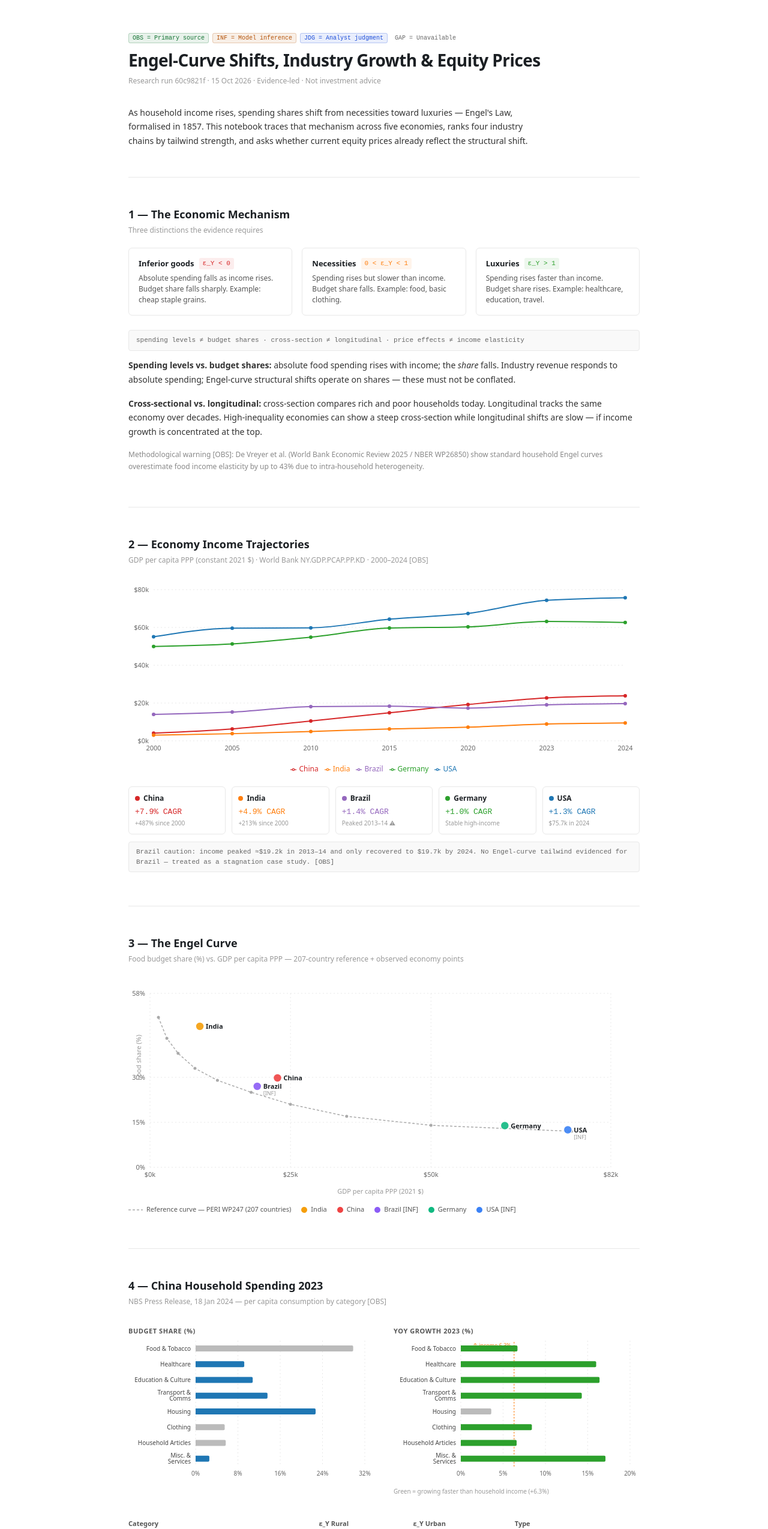
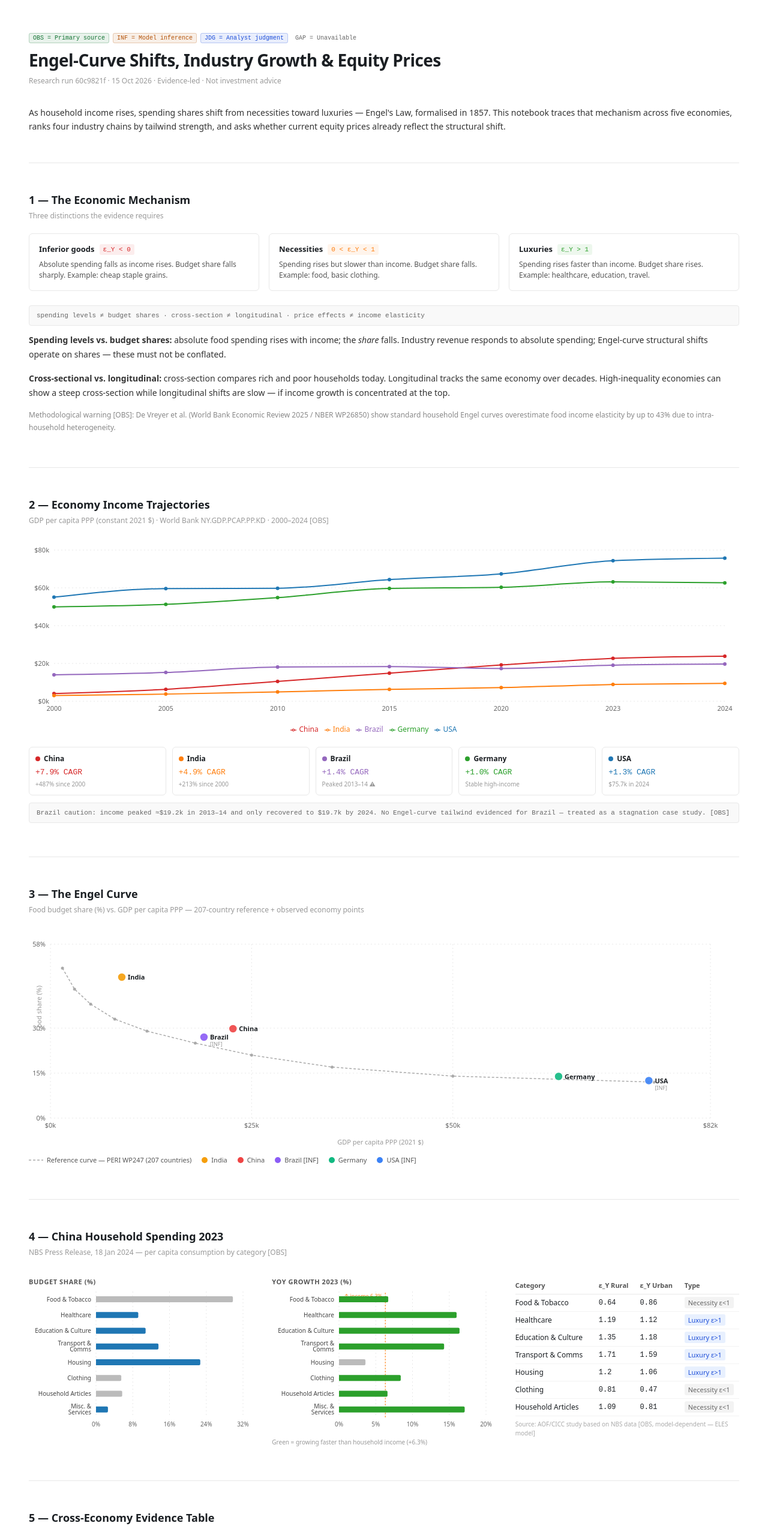
Before and after one commit to Replicant-Partners/engelscurves1, a Next.js app: page / in a window 1280 px wide. Shown: the top 2549 px of the page at 60% size. Built offline with nearby package versions, Linux system fonts and the light colour scheme.

Commit message:
layout: full-width page, 4-col chains, 3-col China chart

```diff
--- a/app/page.tsx
+++ b/app/page.tsx
@@ -9,7 +9,7 @@ const ScenarioTree       = dynamic(() => import('@/components/ScenarioTree'),
 const DataGapsTable      = dynamic(() => import('@/components/DataGapsTable'),      { ssr: false })
 
 // ── Observable-style layout constants ──────────────────────────
-const PAGE: React.CSSProperties   = { maxWidth: 900, margin: '0 auto', padding: '48px 24px 120px', fontFamily: 'system-ui, -apple-system, sans-serif', color: '#1b1f23' }
+const PAGE: React.CSSProperties   = { width: '100%', padding: '48px 48px 120px', fontFamily: 'system-ui, -apple-system, sans-serif', color: '#1b1f23', boxSizing: 'border-box' }
 const H1: React.CSSProperties     = { fontSize: 28, fontWeight: 700, letterSpacing: '-0.02em', margin: '0 0 8px', lineHeight: 1.2 }
 const H2: React.CSSProperties     = { fontSize: 18, fontWeight: 700, margin: '0 0 4px', color: '#1b1f23' }
 const BYLINE: React.CSSProperties = { fontSize: 12, color: '#999', marginBottom: 32, marginTop: 0 }
@@ -42,7 +42,7 @@ export default function Home() {
         </div>
         <h1 style={H1}>Engel-Curve Shifts, Industry Growth & Equity Prices</h1>
         <p style={BYLINE}>Research run 60c9821f · 15 Oct 2026 · Evidence-led · Not investment advice</p>
-        <p style={{ ...PROSE, maxWidth: 680 }}>
+        <p style={PROSE}>
           As household income rises, spending shares shift from necessities toward luxuries — Engel&apos;s Law, formalised in 1857.
           This notebook traces that mechanism across five economies, ranks four industry chains by tailwind strength, and asks
           whether current equity prices already reflect the structural shift.
--- a/components/ChinaSpendingChart.tsx
+++ b/components/ChinaSpendingChart.tsx
@@ -4,7 +4,7 @@ import { chinaSpending2023 } from '@/data/research'
 
 export default function ChinaSpendingChart() {
   return (
-    <div style={{ display: 'grid', gridTemplateColumns: '1fr 1fr', gap: 32 }}>
+    <div style={{ display: 'grid', gridTemplateColumns: '1fr 1fr 1fr', gap: 32 }}>
       <div>
         <p style={{ fontSize: 11, fontWeight: 600, color: '#555', textTransform: 'uppercase', letterSpacing: '.05em', marginBottom: 8 }}>Budget Share (%)</p>
         <ResponsiveContainer width="100%" height={240}>
@@ -38,7 +38,7 @@ export default function ChinaSpendingChart() {
       </div>
 
       {/* Elasticity table */}
-      <div style={{ gridColumn: '1 / -1' }}>
+      <div>
         <table style={{ width: '100%', borderCollapse: 'collapse', fontSize: 12 }}>
           <thead>
             <tr style={{ borderBottom: '1px solid #e8e8e8' }}>
--- a/components/IndustryChains.tsx
+++ b/components/IndustryChains.tsx
@@ -23,7 +23,7 @@ const tailwindBadge = (t: string): React.CSSProperties => {
 
 export default function IndustryChains() {
   return (
-    <div style={{ display: 'grid', gridTemplateColumns: '1fr 1fr', gap: 20 }}>
+    <div style={{ display: 'grid', gridTemplateColumns: 'repeat(4, 1fr)', gap: 20 }}>
       {industryChains.map((c) => (
         <div key={c.rank} style={{ border: '1px solid #e8e8e8', borderRadius: 8, padding: 20, background: '#fff' }}>
           {/* Header */}
```
